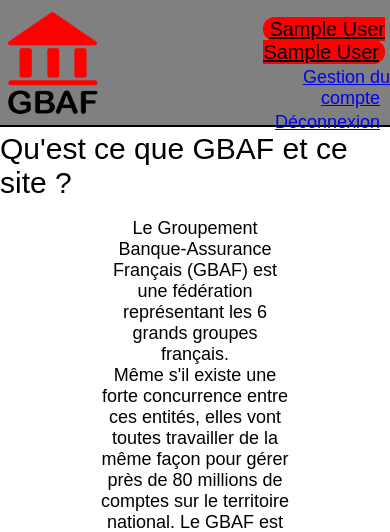
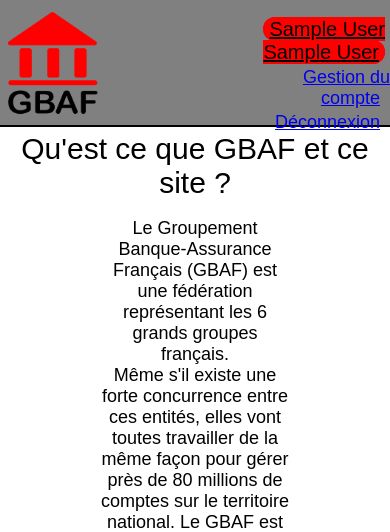
Before and after one commit to Priimary/PGBAF_HAZART_DYLAN, a PHP site: page / in a window 390 px wide. Shown: the top 532 px of the page. Run offline with PHP 8.4, Linux system fonts and the light colour scheme; the visitor is signed in with stand-in values (Sample User, id 1); data that the repository does not hold is empty.

Commit message:
Mise à jour taille formulaire de la page de connexion, inscription & mdp perdu.

```diff
--- a/css/style.css
+++ b/css/style.css
@@ -76,7 +76,7 @@ h3
 	right: 5px;
 	font-size: 20px;
 	background-color: red;
-	color:  black;
+	color: black;
 }
 
 /* PIED DE PAGE */
@@ -117,9 +117,10 @@ h3
 	align-items: center;
 	border-bottom: 2px solid black;
 }
-#gbaf-section-content h1
+#gbaf-section-container h1
 {
-	margin: 5px 0px 0px 0px;
+	margin: 5px auto 0px auto;
+	text-align: center;
 }
 #gbaf-section-content p
 {
@@ -135,9 +136,9 @@ h3
 	flex-direction: column;
 	align-items: center;
 }
-#actors-section-content h2
+#actors-section-container h2
 {
-	margin: 5px 0px 0px 0px;
+	margin: 5px auto 0px auto;
 }
 #actors-section-content p
 {
@@ -644,6 +645,10 @@ h3
 	{
 		text-align:  center !important;
 	}
+	#connexion-form
+	{
+		width: 80% !important;
+	}
 
 	/* PAGE INSCRIPTION */
 	#register-form-container
@@ -657,6 +662,29 @@ h3
 	#register-form
 	{
 		width: 80% !important;
+	}
+	#register-secretquestion
+	{
+		font-size: 11px !important;
+	}
+
+	/* PAGE MDP PERDU */
+	#passwordlost-form-container
+	{
+		width: 80% !important;
+	}
+	#passwordlost-form-container h1
+	{
+		font-size: 22px !important;
+		height: 70px !important;
+	}
+	#passwordlost-form
+	{
+		width: 80% !important;
+	}
+	#passwordlost-secretquestion
+	{
+		font-size: 11px !important;
 	}
 
 	/* EN-TÊTE */
```
